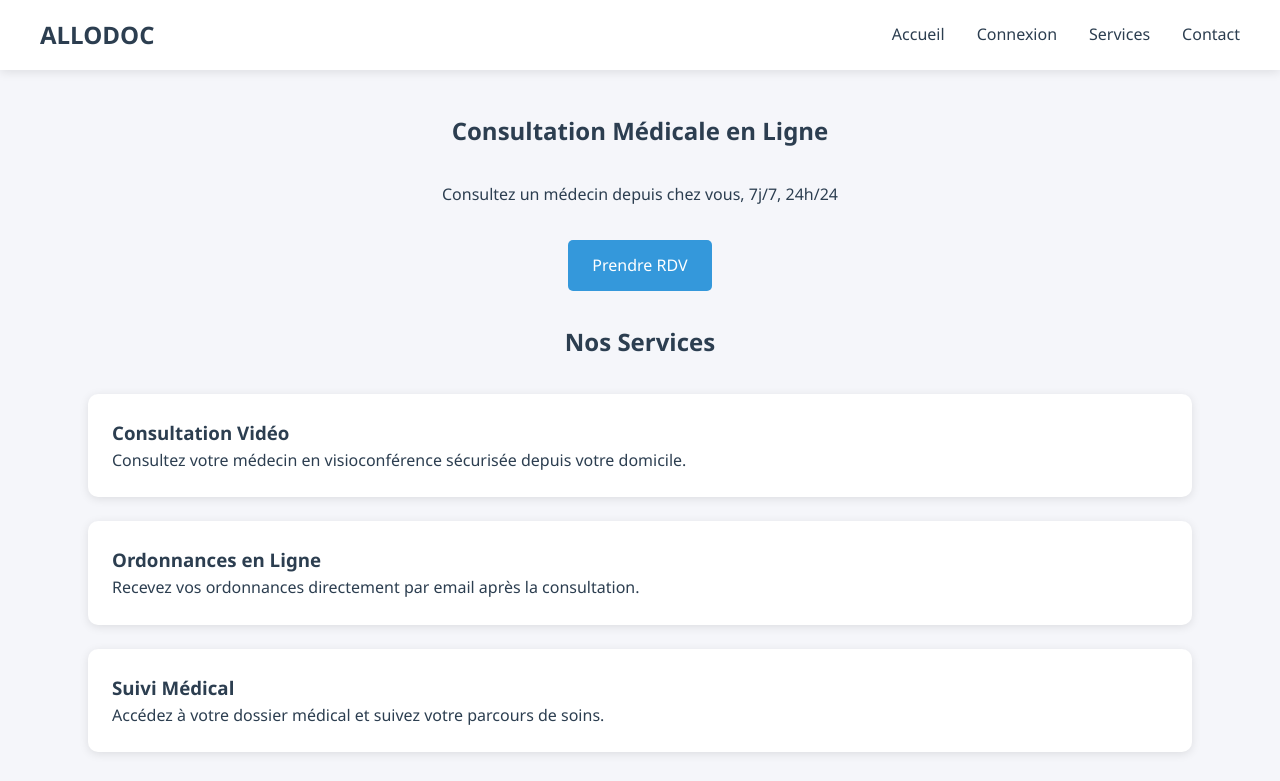
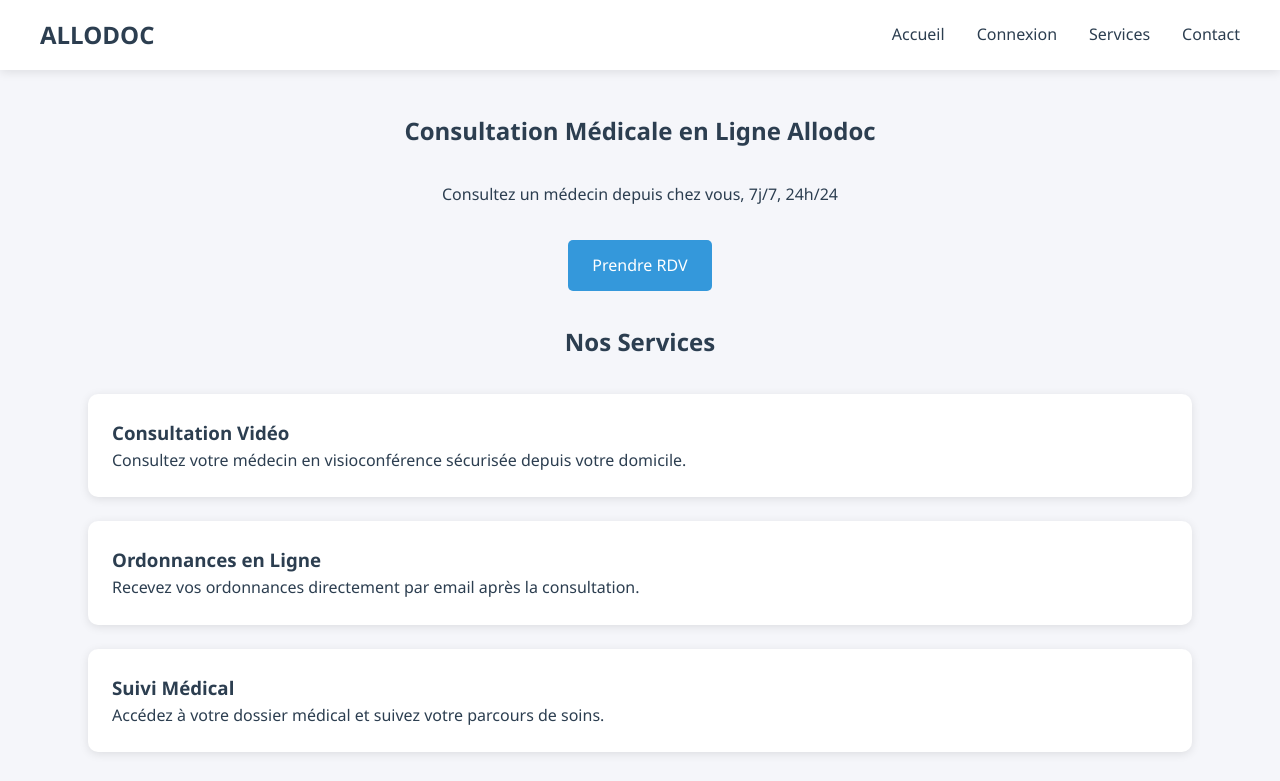
Before and after one commit to HibaBachkar/DevOps, a plain HTML site: page index.html in a window 1280 px wide. Shown: the top 781 px of the page. Drawn offline with Linux system fonts and the light colour scheme.

Commit message:
test commit

```diff
--- a/index.html
+++ b/index.html
@@ -22,7 +22,7 @@
     <main>
         <section class="hero">
             <div class="container text-center">
-                <h1>Consultation Médicale en Ligne</h1>
+                <h1>Consultation Médicale en Ligne Allodoc</h1>
                 <p class="mt-2">Consultez un médecin depuis chez vous, 7j/7, 24h/24</p>
                 <a href="login.html" class="btn btn-primary mt-2">Prendre RDV</a>
             </div>
```
